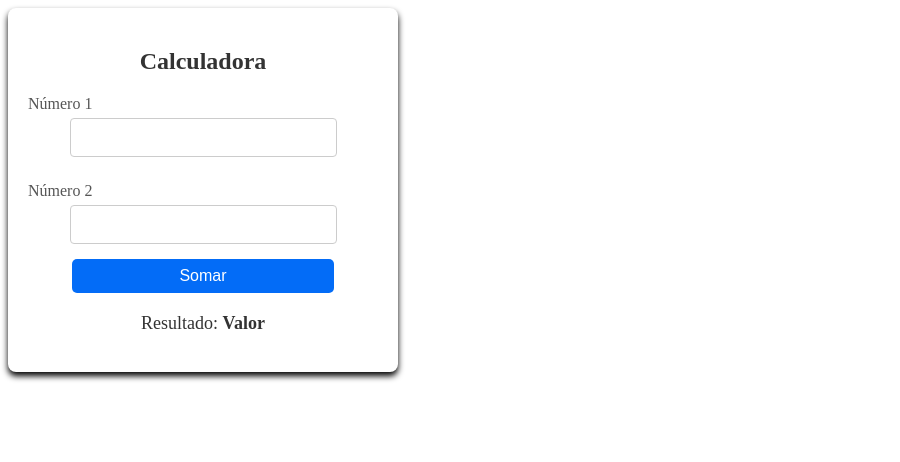
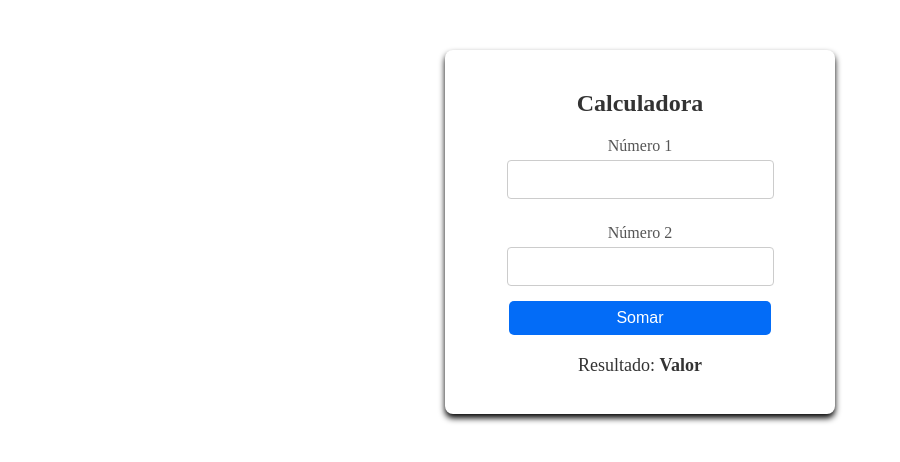
Before and after one commit to FidelMaluto/Angular, an Angular app in the folder conceitos-basicos/: page / in a window 1280 px wide. Shown: the top 462 px of the page, without its empty margins (0-900 px from the left). Built offline with nearby package versions, Linux system fonts and the light colour scheme.

Commit message:
style and fix: Reesolvendo o problema de posicionamento e má declaração de class css

```diff
--- a/conceitos-basicos/src/app/calculadora/calculadora.component.html
+++ b/conceitos-basicos/src/app/calculadora/calculadora.component.html
@@ -1,4 +1,4 @@
-<div class="contaneir">
+<div class="container">
     <div class="form-box">
         <form>
             <h2>Calculadora</h2>
--- a/conceitos-basicos/src/app/calculadora/calculadora.component.scss
+++ b/conceitos-basicos/src/app/calculadora/calculadora.component.scss
@@ -30,7 +30,7 @@ h2 {
 }
 
 label {
-    display: flex;
+    display: block;
     margin: 10px 0 5px;
     color: #555;
 }
```
